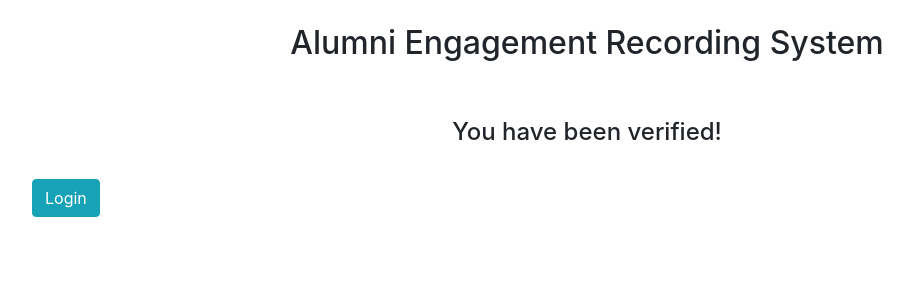
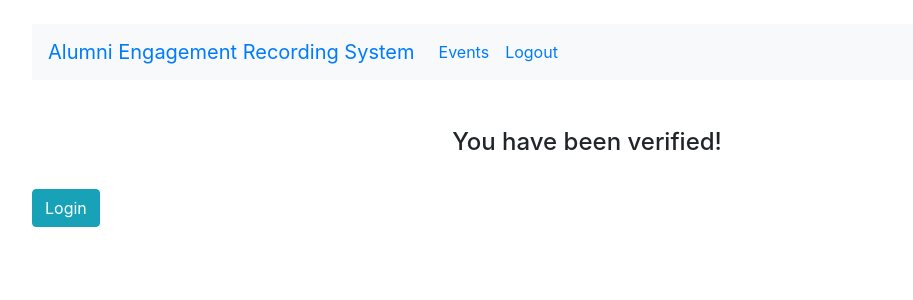
Before and after one commit to HaoboZ/Alumni-Events, a PHP site: page /login/verify.php in a window 1280 px wide. Shown: the top 300 px of the page, without its empty margins (53-966 px from the left). Run offline with PHP 8.4, Linux system fonts and the light colour scheme.

Commit message:
Fixed stuff

```diff
--- a/content/header.php
+++ b/content/header.php
@@ -1,2 +1,15 @@
-<h2 align="center">Alumni Engagement Recording System</h2>
+<?php
+include_once(__DIR__ . "../variables.php");
+?>
+<nav class="navbar navbar-expand-sm bg-light">
+    <a class="navbar-brand" href="<?php echo $home ?>">Alumni Engagement Recording System</a>
+    <ul class="navbar-nav">
+        <li class="nav-item active">
+            <a class="nav-link" href="#">Events</a>
+        </li>
+        <li class="nav-item active">
+            <a class="nav-link" href="<?php echo $home ?>/login/logout.php">Logout</a>
+        </li>
+    </ul>
+</nav>
 <br/>
--- a/login/signup.php
+++ b/login/signup.php
@@ -29,7 +29,7 @@ if (isset($_POST["signup"])) {
 			$hash = password_hash($_POST["user_password"], PASSWORD_DEFAULT);
 			$query = oci_parse($connect, "
 				INSERT INTO user_info
-				VALUES (:user_email, :user_password, :first_name, :last_name,:grad_year, 'User', 'Verified')
+				VALUES (:user_email, :user_password, :first_name, :last_name, :grad_year, 'User', 'Verified')
 		    ");
 			oci_bind_by_name($query, ":user_email", $_POST["user_email"]);
 			oci_bind_by_name($query, ":user_password", $hash);
--- /dev/null
+++ b/variables.php
@@ -0,0 +1,2 @@
+<?php
+$home = 'http://students.engr.scu.edu/~hzhang/COEN174';
```
Also changed, not shown: index.php (+4 -5 lines), login/check_cookie.php (+9 -2 lines), README.md, 1 other file.
